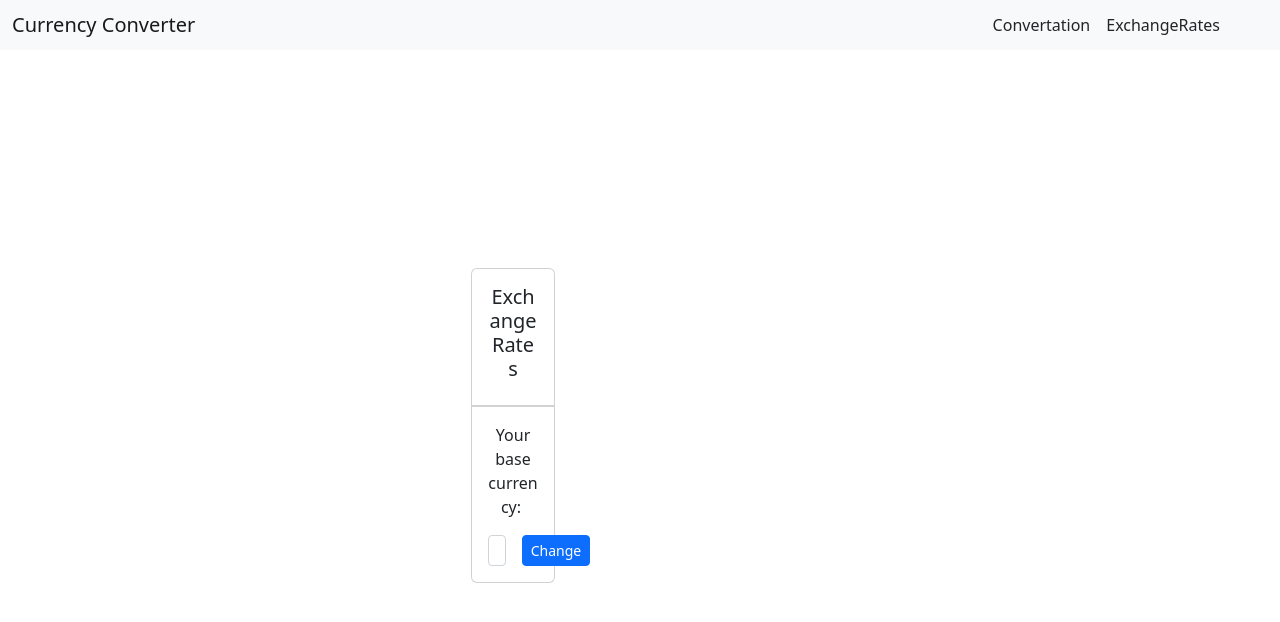
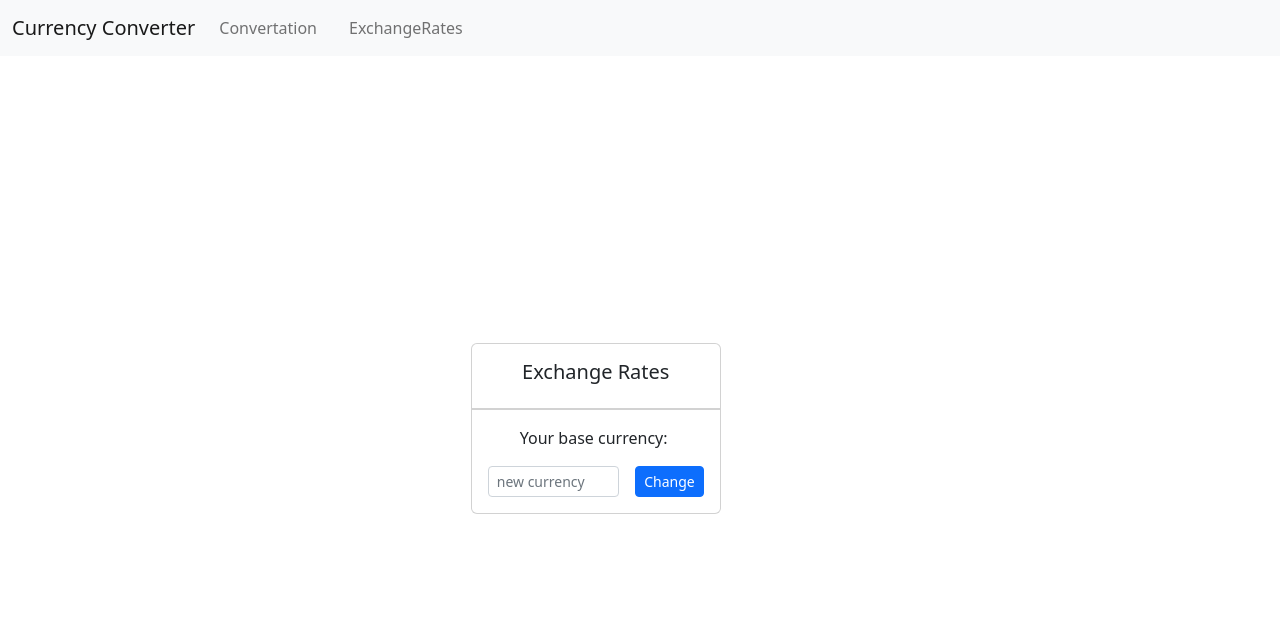
Before and after one commit to kaamosdao/currency-converter, a React app: page /exchangerates in a window 1280 px wide. Shown: the top 622 px of the page. Built offline with nearby package versions, Linux system fonts and the light colour scheme; no server answers.

Commit message:
add min widht,height to containers, interactive navbar

```diff
--- /dev/null
+++ b/src/assets/scss/convertation.scss
@@ -0,0 +1,3 @@
+.convertation {
+  min-height:  100px;
+}
--- /dev/null
+++ b/src/assets/scss/exchangerates.scss
@@ -0,0 +1,3 @@
+.exchangerates {
+  min-width:  250px;
+}
--- a/src/assets/scss/style.scss
+++ b/src/assets/scss/style.scss
@@ -1 +1,3 @@
 @import '~bootstrap/scss/bootstrap';
+@import './exchangerates.scss';
+@import './convertation.scss';
--- a/src/components/Layout.tsx
+++ b/src/components/Layout.tsx
@@ -6,13 +6,26 @@ const Layout: React.FC = () => (
     <nav className="navbar navbar-expand-lg bg-light">
       <div className="container-fluid">
         <span className="navbar-brand mb-0 h1">Currency Converter</span>
-        <div className="d-flex justify-content-around me-5">
+        <button
+          className="navbar-toggler"
+          type="button"
+          data-bs-toggle="collapse"
+          data-bs-target="#navbarNav"
+          aria-controls="navbarNav"
+          aria-expanded="false"
+          aria-label="Toggle navigation"
+        >
+          <span className="navbar-toggler-icon" />
+        </button>
+        <div className="collapse navbar-collapse" id="navbarNav">
+          <div className="navbar-nav">
             <Link className="nav-link" to="/">
               Convertation
             </Link>
             <Link className="nav-link ms-3" to="/exchangerates">
               ExchangeRates
             </Link>
+          </div>
         </div>
       </div>
     </nav>
--- a/src/index.tsx
+++ b/src/index.tsx
@@ -4,6 +4,7 @@ import App from './components/App';
 import store from './slices/index';
 import { ILocalStorageData } from './interfaces/interfaces';
 import LocalStorageContext from './hooks/localStorageContext';
+import 'bootstrap';
 
 const init = (localStorage: ILocalStorageData) => (
   <Provider store={store}>
--- a/src/pages/ConvertationPage.tsx
+++ b/src/pages/ConvertationPage.tsx
@@ -27,7 +27,7 @@ const Convertation: React.FC = () => {
   const tooltipClass = `invalid-tooltip w-100 ${showTooltip}`;
 
   return (
-    <div className="d-flex flex-column">
+    <div className="d-flex convertation flex-column">
       <form
         className="row g-3 align-items-center form needs-validation"
         onSubmit={formik.handleSubmit}
--- a/src/pages/ExchangeRatesPage.tsx
+++ b/src/pages/ExchangeRatesPage.tsx
@@ -31,7 +31,7 @@ const ExchangeRatesPage: React.FC = () => {
 
   if (loadingStatus === 'failed' && error) {
     return (
-      <div className="card w-25  text-center">
+      <div className="card w-25 exchangerates text-center">
         <p className="text-danger m-3">
           Error:&nbsp;
           {errorHandler(error.code)}
@@ -46,7 +46,7 @@ const ExchangeRatesPage: React.FC = () => {
       {loadingStatus === 'loading' ? (
         <Spinner />
       ) : (
-        <div className="card w-25  text-center">
+        <div className="card w-25 exchangerates text-center">
           <ExchangeRates />
           <ExchangeRatesForm />
         </div>
```
Lines whose indentation alone changed are shown as unchanged.
